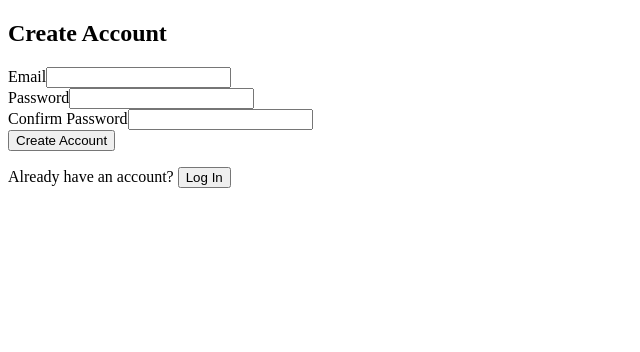
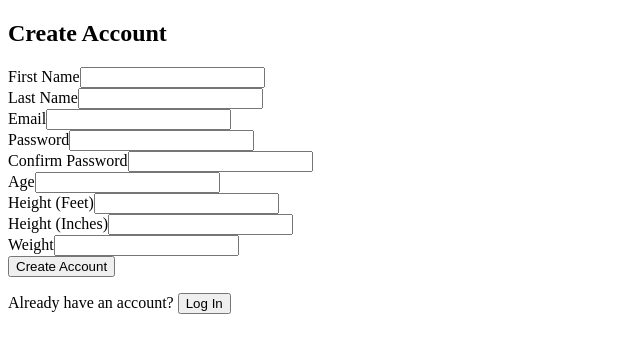
Before and after one commit to HISvessel/MoveRight, a React (Create React App) app in the folder Stage_4-MVP/mv-front-end/: page / in a window 1280 px wide. Both pictures are taken after a click on the button "Get Started". Shown: the top 352 px of the page, without its empty margins (0-640 px from the left). Built offline with nearby package versions, Linux system fonts and the light colour scheme.

Commit message:
added missing fields to sign up page

```diff
--- a/Stage_4-MVP/mv-front-end/src/components/SignUp.js
+++ b/Stage_4-MVP/mv-front-end/src/components/SignUp.js
@@ -4,9 +4,15 @@ import { userAPI } from '../services/api';
 
 function SignUp({ onNavigate, onSignUpSuccess }) {
   const [formData, setFormData] = useState({
+    firstName: '',
+    lastName: '',
     email: '',
     password: '',
-    confirmPassword: ''
+    confirmPassword: '',
+    age: '',
+    feet: '',
+    inches: '',
+    weight: ''
   });
   const [errors, setErrors] = useState({});
   const [isLoading, setIsLoading] = useState(false);
@@ -29,26 +35,72 @@ function SignUp({ onNavigate, onSignUpSuccess }) {
   const validateForm = () => {
     const newErrors = {};
 
+    // First Name
+    if (!formData.firstName) {
+      newErrors.firstName = 'First name is required';
+    }
+
+    // Last Name
+    if (!formData.lastName) {
+      newErrors.lastName = 'Last name is required';
+    }
+
+    // Email
     if (!formData.email) {
       newErrors.email = 'Email is required';
     } else if (!/\S+@\S+\.\S+/.test(formData.email)) {
       newErrors.email = 'Email is invalid';
     }
 
+    // Password
     if (!formData.password) {
       newErrors.password = 'Password is required';
     } else if (formData.password.length < 6) {
       newErrors.password = 'Password must be at least 6 characters';
     }
 
+    // Confirm Password
     if (!formData.confirmPassword) {
       newErrors.confirmPassword = 'Please confirm your password';
     } else if (formData.password !== formData.confirmPassword) {
       newErrors.confirmPassword = 'Passwords do not match';
     }
 
+    // Age
+    const age = parseInt(formData.age);
+    if (!formData.age) {
+      newErrors.age = 'Age is required';
+    } else if (isNaN(age) || age <= 0) {
+      newErrors.age = 'Age must be a positive number';
+    }
+
+    // Feet
+    const feet = parseInt(formData.feet);
+    if (!formData.feet) {
+      newErrors.feet = 'Height (feet) is required';
+    } else if (isNaN(feet) || feet < 3 || feet > 7) {
+      newErrors.feet = 'Height (feet) must be between 3 and 7';
+    }
+
+    // Inches
+    const inches = parseInt(formData.inches);
+    if (!formData.inches && formData.inches !== 0) {
+      newErrors.inches = 'Height (inches) is required';
+    } else if (isNaN(inches) || inches < 0 || inches > 11) {
+      newErrors.inches = 'Height (inches) must be between 0 and 11';
+    }
+
+    // Weight
+    const weight = parseFloat(formData.weight);
+    if (!formData.weight) {
+      newErrors.weight = 'Weight is required';
+    } else if (isNaN(weight) || weight <= 0) {
+      newErrors.weight = 'Weight must be a positive number';
+    }
+
     return newErrors;
   };
+
 
   const handleSubmit = async (e) => {
     e.preventDefault();
@@ -65,8 +117,14 @@ function SignUp({ onNavigate, onSignUpSuccess }) {
     try {
       // Call Flask backend via userAPI
       const data = await userAPI.create({
+        first_name: formData.firstName,
+        last_name: formData.lastName,
         email: formData.email,
-        password: formData.password
+        password: formData.password,
+        age: parseInt(formData.age),
+        feet: parseInt(formData.feet),
+        inches: parseInt(formData.inches),
+        weight: parseFloat(formData.weight)
       });
 
       // Save JWT token for future authenticated requests
@@ -88,6 +146,32 @@ function SignUp({ onNavigate, onSignUpSuccess }) {
 
       <form onSubmit={handleSubmit}>
         {errors.general && <div>{errors.general}</div>}
+
+        <div>
+          <label htmlFor="firstName">First Name</label>
+          <input
+            type="text"
+            id="firstName"
+            name="firstName"
+            value={formData.firstName}
+            onChange={handleChange}
+            disabled={isLoading}
+          />
+          {errors.firstName && <span>{errors.firstName}</span>}
+        </div>
+
+        <div>
+          <label htmlFor="lastName">Last Name</label>
+          <input
+            type="text"
+            id="lastName"
+            name="lastName"
+            value={formData.lastName}
+            onChange={handleChange}
+            disabled={isLoading}
+          />
+          {errors.lastName && <span>{errors.lastName}</span>}
+        </div>
 
         <div>
           <label htmlFor="email">Email</label>
@@ -128,6 +212,58 @@ function SignUp({ onNavigate, onSignUpSuccess }) {
           {errors.confirmPassword && <span>{errors.confirmPassword}</span>}
         </div>
 
+        <div>
+          <label htmlFor="age">Age</label>
+          <input
+            type="number"
+            id="age"
+            name="age"
+            value={formData.age}
+            onChange={handleChange}
+            disabled={isLoading}
+          />
+          {errors.age && <span>{errors.age}</span>}
+        </div>
+
+        <div>
+          <label htmlFor="feet">Height (Feet)</label>
+          <input
+            type="number"
+            id="feet"
+            name="feet"
+            value={formData.feet}
+            onChange={handleChange}
+            disabled={isLoading}
+          />
+          {errors.feet && <span>{errors.feet}</span>}
+        </div>
+
+        <div>
+          <label htmlFor="inches">Height (Inches)</label>
+          <input
+            type="number"
+            id="inches"
+            name="inches"
+            value={formData.inches}
+            onChange={handleChange}
+            disabled={isLoading}
+          />
+          {errors.inches && <span>{errors.inches}</span>}
+        </div>
+
+        <div>
+          <label htmlFor="weight">Weight</label>
+          <input
+            type="number"
+            id="weight"
+            name="weight"
+            value={formData.weight}
+            onChange={handleChange}
+            disabled={isLoading}
+          />
+          {errors.weight && <span>{errors.weight}</span>}
+        </div>
+
         <button type="submit" disabled={isLoading}>
           {isLoading ? 'Creating Account...' : 'Create Account'}
         </button>
```
